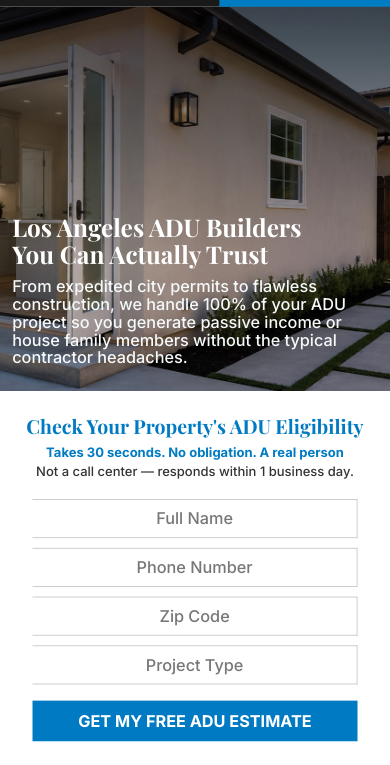
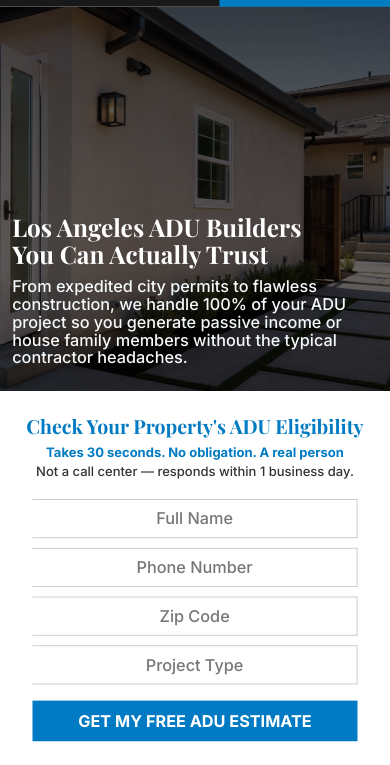
Before and after one commit to ctapls2021-netizen/mhb-adu, an Astro site: page / in a window 390 px wide. Shown: the part 42-807 px from the top of the page. Built offline with nearby package versions, Linux system fonts and the light colour scheme; Astro itself is replaced by a stand-in of ours; a web font is replaced by a local one.

Commit message:
style: adjust mobile hero background image object-position to 65% center

```diff
--- a/src/components/mobile/MobileHero.astro
+++ b/src/components/mobile/MobileHero.astro
@@ -2,7 +2,8 @@
 ---
 <div id="mobile-hero" style="position: relative; width: 480px; height: 56vh; overflow: hidden;">
   <!-- Background Image -->
-  <img alt="Los Angeles ADU Builders" src="/images/Los Angeles ADU Builders.webp" style="position: absolute; top: 0; left: 0; width: 100%; height: 100%; object-fit: cover;" />
+  <img alt="Los Angeles ADU Builders" src="/images/Los Angeles ADU Builders.webp" style="position: absolute; top: 0; left: 0; width: 100%; height: 100%; object-fit: cover; object-position: 65% center;" />
+  <div style="position: absolute; inset: 0; background: linear-gradient(180deg, rgba(0,0,0,0.15) 0%, rgba(0,0,0,0.65) 100%); pointer-events: none; z-index: 2;"></div>
 
 
 
```
